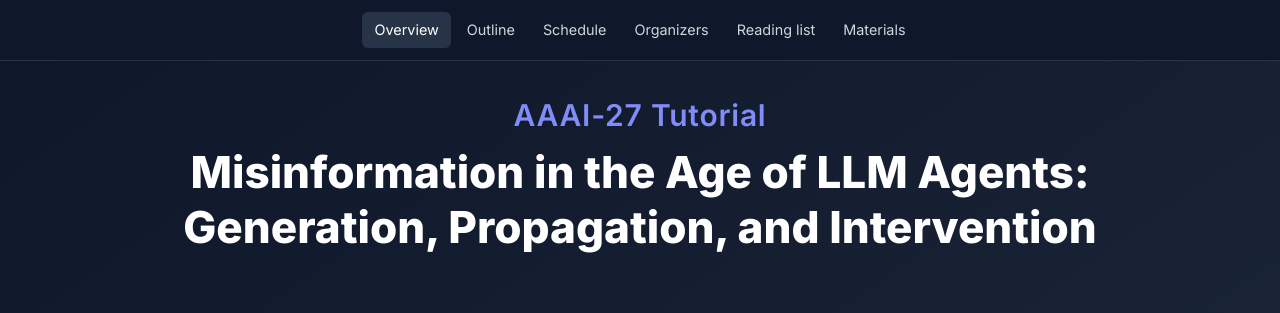
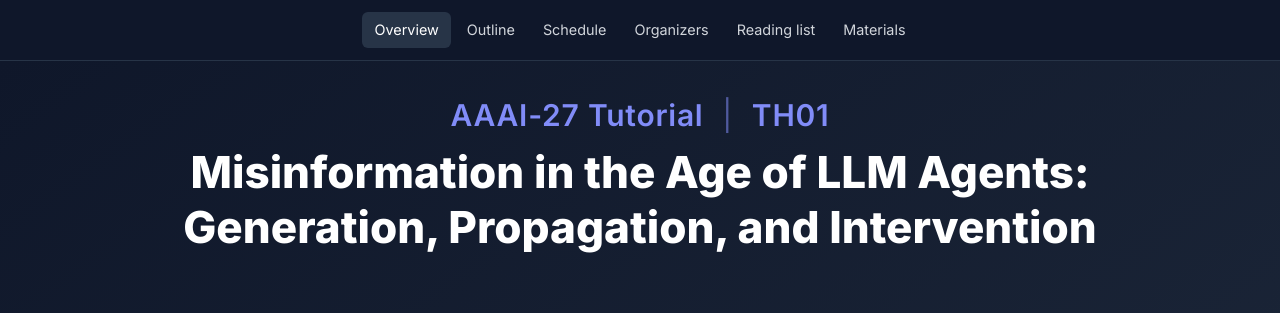
Before and after one commit to LiuYuHan31/MisinformationAgent, a plain HTML site: page index.html in a window 1280 px wide. Shown: the top 313 px of the page. Drawn offline with Linux system fonts and the light colour scheme.

Commit message:
Add tutorial code TH01 to the venue label
Co-Authored-By: Claude Opus 5.5 <noreply@anthropic.com>

```diff
--- a/css/style.css
+++ b/css/style.css
@@ -134,6 +134,7 @@ p { margin: 0 0 1em; }
   color: var(--h-indigo-400); text-decoration: none; transition: color .2s;
 }
 .hero-venue:hover { color: var(--h-indigo-300); }
+.hero-venue .sep { margin: 0 0.35em; opacity: 0.55; font-weight: 400; }
 .hero h1 {
   margin-top: 12px; font-family: "Inter", var(--sans); font-weight: 800;
   font-size: clamp(1.875rem, 3.9vw, 2.75rem); line-height: 1.25; color: var(--h-white);
--- a/index.html
+++ b/index.html
@@ -12,7 +12,7 @@
   <link rel="preconnect" href="https://fonts.googleapis.com">
   <link rel="preconnect" href="https://fonts.gstatic.com" crossorigin>
   <link href="https://fonts.googleapis.com/css2?family=Inter:wght@400;500;600;700;800&family=IBM+Plex+Mono:wght@400;500&family=IBM+Plex+Sans:wght@400;500;600&family=Newsreader:ital,opsz,wght@0,6..72,500;0,6..72,600;1,6..72,500&display=swap" rel="stylesheet">
-  <link rel="stylesheet" href="css/style.css?v=20261114-8">
+  <link rel="stylesheet" href="css/style.css?v=20261114-9">
 </head>
 <body>
 
@@ -35,7 +35,7 @@
 <header class="hero" id="top">
   <div class="container">
     <div class="hero-head">
-      <a class="hero-venue" href="https://aaai.org/conference/aaai/aaai-27/" target="_blank" rel="noopener">AAAI-27 Tutorial</a>
+      <a class="hero-venue" href="https://aaai.org/conference/aaai/aaai-27/" target="_blank" rel="noopener">AAAI-27 Tutorial <span class="sep" aria-hidden="true">|</span> TH01</a>
       <h1><span>Misinformation in the Age of LLM&nbsp;Agents:</span> <span>Generation, Propagation, and&nbsp;Intervention</span></h1>
     </div>
 
```
